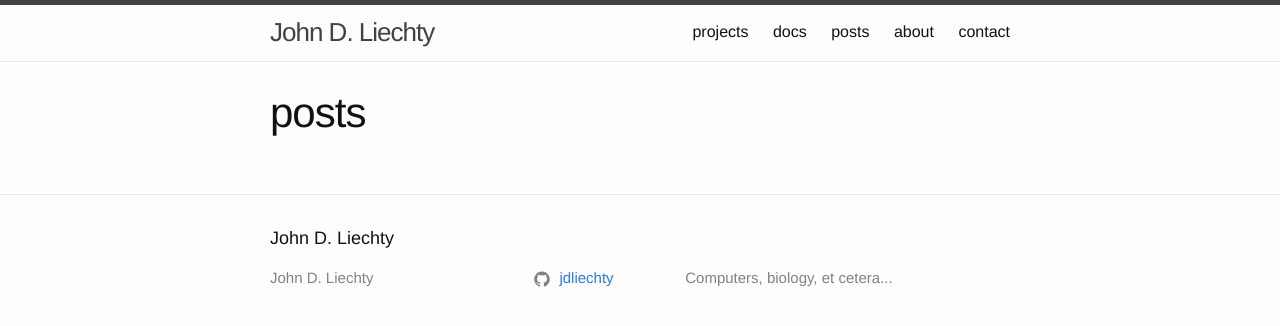
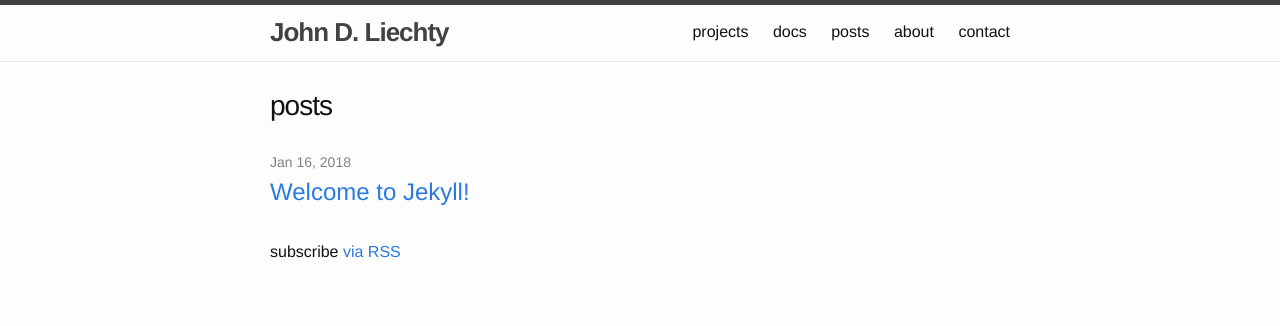
Before and after one commit to jdliechty/jdliechty.github.io, a Jekyll site: the page built from posts.md, in a window 1280 px wide. Shown: the top 326 px of the page. Built offline with Jekyll 4.4.1, drawn with Linux system fonts in a browser that asks for light colours.

Commit message:
Changed page header font, removed footer

```diff
--- a/_config.yml
+++ b/_config.yml
@@ -35,7 +35,7 @@ header_pages:
 
 # Build settings
 markdown: kramdown
-theme: minima
+#theme: minima
 plugins:
   - jekyll-feed
 
--- a/_layouts/default.html
+++ b/_layouts/default.html
@@ -13,7 +13,9 @@
       </div>
     </main>
 
+    {% comment %}
     {% include footer.html %}
+    {% endcomment %}
 
   </body>
 
--- a/_layouts/home.html
+++ b/_layouts/home.html
@@ -22,5 +23,6 @@ layout: default
   </ul>
 
   <p class="rss-subscribe">subscribe <a href="{{ "/feed.xml" | relative_url }}">via RSS</a></p>
+-->
 
 </div>
--- a/_sass/minima/_layout.scss
+++ b/_sass/minima/_layout.scss
@@ -12,7 +12,7 @@
 
 .site-title {
   @include relative-font-size(1.625);
-  font-weight: 300;
+  font-weight: 600;
   line-height: $base-line-height * $base-font-size * 2.25;
   letter-spacing: -1px;
   margin-bottom: 0;
@@ -212,7 +212,7 @@
 }
 
 .post-title {
-  @include relative-font-size(2.625);
+  @include relative-font-size(1.75);
   letter-spacing: -1px;
   line-height: 1;
 
--- a/posts.md
+++ b/posts.md
@@ -3,3 +3,18 @@ layout: page
 title: posts
 permalink: /posts/
 ---
+
+  <ul class="post-list">
+    {% for post in site.posts %}
+      <li>
+        {% assign date_format = site.minima.date_format | default: "%b %-d, %Y" %}
+        <span class="post-meta">{{ post.date | date: date_format }}</span>
+
+        <h2>
+          <a class="post-link" href="{{ post.url | relative_url }}">{{ post.title | escape }}</a>
+        </h2>
+      </li>
+    {% endfor %}
+  </ul>
+
+  <p class="rss-subscribe">subscribe <a href="{{ "/feed.xml" | relative_url }}">via RSS</a></p>
```
Also changed, not shown: other parts of _layouts/home.html (+1 -0 lines), 1 other file.
